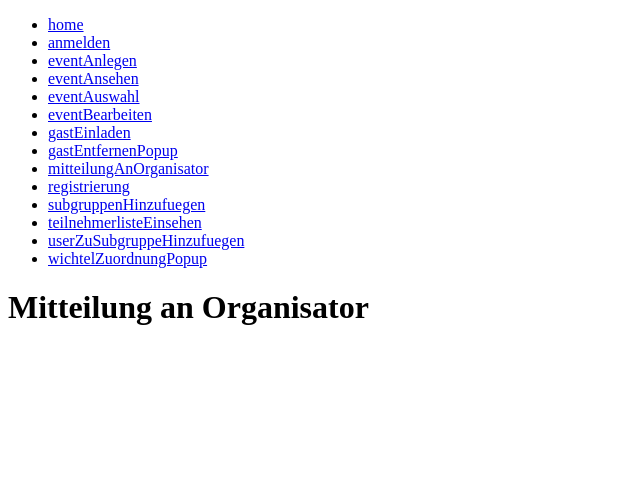
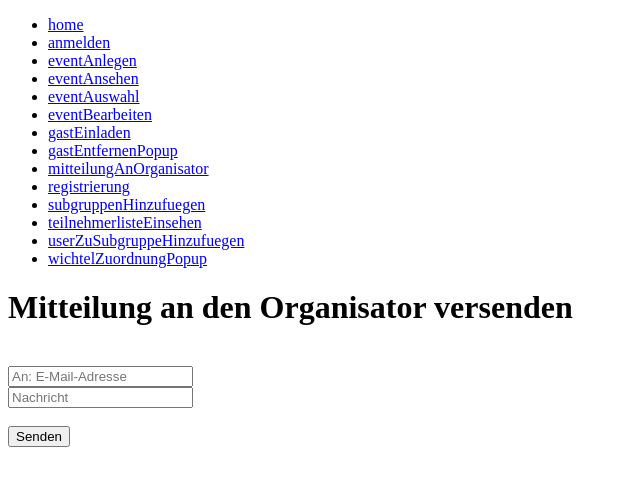
Before and after one commit to pgs3238/WichtelApp2, a React (Create React App) app in the folder src/main/frontend/: page /mitteilungAnOrganisator in a window 1280 px wide. Shown: the top 486 px of the page, without its empty margins (0-640 px from the left). Built offline with nearby package versions, Linux system fonts and the light colour scheme.

Commit message:
verschönerungen kommen noch, morgen früh werde ich die Masken weiterentwickeln

```diff
--- a/src/main/frontend/package.json
+++ b/src/main/frontend/package.json
@@ -3,6 +3,7 @@
   "version": "0.1.0",
   "private": true,
   "dependencies": {
+    "@mui/material": "^5.11.3",
     "@testing-library/jest-dom": "^5.16.5",
     "@testing-library/react": "^13.4.0",
     "@testing-library/user-event": "^13.5.0",
--- a/src/main/frontend/src/pages/Anmelden.jsx
+++ b/src/main/frontend/src/pages/Anmelden.jsx
@@ -23,32 +23,31 @@ function Layout() {
         <form onSubmit={handleSubmit}>
             <h1>Secret Santa</h1>
             <h2>Login</h2>
-            <label>Enter Email-Address:
-                &emsp;
-                <input
+
+            <input
                     type="text"
+                    placeholder="E-Mail-Adresse"
                     id="email"
                     name="email"
                     value={inputs.email || ""}
                     onChange={handleChange}
-                />
-            </label>
+            />
+
             <br/>
-            <label>Enter Password:
-                &emsp;&emsp;&emsp;&nbsp;
                 <input
                     type="password"
+                    placeholder="Passwort"
                     id="passwort"
                     name="passwort"
                     value={inputs.password || ""}
                     onChange={handleChange}
                 />
-            </label>
+
             <br/>
             <br/>
             <input type="submit" id="anmelden" value="Login"/>
-            &emsp;&emsp;&emsp;&emsp;&emsp;&emsp;&emsp;&emsp;&emsp;
-            &nbsp;&nbsp;
+            &emsp;&emsp;&emsp;&emsp;&emsp;&emsp;&emsp;
+
             <input type="submit" id="pwvergessen" value="Forgot Password"/>
             <br/><br/>
             <input type="submit" id="chgpgadduser" value="Create new Account"/>
--- a/src/main/frontend/src/pages/EventAnlegen.jsx
+++ b/src/main/frontend/src/pages/EventAnlegen.jsx
@@ -33,7 +33,7 @@ function Layout() {
             </label>
             <br/>
 
-            <label>Wann soll das Event:
+            <label>Wann soll das Event stattfinden?:
                 <input
                     type = "date"
                     onChange = {e=>setDate(e.target.value)}
--- a/src/main/frontend/src/pages/EventAuswahl.jsx
+++ b/src/main/frontend/src/pages/EventAuswahl.jsx
@@ -1,10 +1,28 @@
 
-import React from 'react';
+import React, {useState} from 'react';
+
 
 function Layout() {
+
+    const [inputs, setInputs] = useState({});
+
+    const handleSubmit = (event) => {
+        event.preventDefault();
+        alert(inputs);
+    }
+
     return (
-        <h1>Eventübersicht</h1>
-    );
+        <from onSubmit={handleSubmit}>
+            <h1>Secret Santa</h1>
+            <h2>Eventübersicht</h2>
+
+
+
+            <button>Neues Event anlegen</button>
+            <button>Auswählen</button>
+        </from>
+
+            );
 }
 
 export default Layout;
--- a/src/main/frontend/src/pages/MitteilungAnOrganisator.jsx
+++ b/src/main/frontend/src/pages/MitteilungAnOrganisator.jsx
@@ -1,9 +1,46 @@
 
-import React from 'react';
+import React, {useState} from 'react';
+
 
 function Layout() {
+
+    const [formState, setFormState] = useState({});
+
+    const changeHandler = (event) => {
+        setFormState({...formState, [event.target.name]: event.target.value});
+    }
+
     return (
-        <h1>Mitteilung an Organisator</h1>
+        <form>
+            <h1>Mitteilung an den Organisator versenden</h1>
+
+            <br/>
+
+            <input
+                type = "email"
+                placeholder = "An: E-Mail-Adresse"
+                name = "email"
+                value = ""
+                onChange = {changeHandler}
+
+            />
+
+            <br/>
+
+            <input
+                type = "text"
+                placeholder = "Nachricht"
+                name = "name"
+                value = ""
+                onChange = {changeHandler}
+            />
+
+            <br/>
+            <br/>
+
+            <input type="submit" id="senden" value="Senden"/>
+
+        </form>
     );
 }
 
--- a/src/main/frontend/src/pages/Registrierung.jsx
+++ b/src/main/frontend/src/pages/Registrierung.jsx
@@ -22,6 +22,7 @@ function Layout() {
                 &emsp;&emsp;&nbsp;
                 <input
                     type="text"
+                    placeholder="Vorname"
                     id="vname"
                     name="vorname"
                     value={inputs.name || ""}
@@ -33,6 +34,7 @@ function Layout() {
                 &emsp;&nbsp;&nbsp;&nbsp;
                 <input
                     type="text"
+                    placeholder="Nachname"
                     id="nname"
                     name="nachname"
                     value={inputs.name || ""}
@@ -44,6 +46,7 @@ function Layout() {
                 &emsp;
                 <input
                     type="text"
+                    placeholder="E-Mail Adresse"
                     id="email"
                     name="email"
                     value={inputs.email || ""}
@@ -55,6 +58,7 @@ function Layout() {
                 &emsp;&emsp;&emsp;
                 <input
                     type="password"
+                    placeholder="Passwort"
                     id="passwort"
                     name="passwort"
                     value={inputs.password || ""}
@@ -62,7 +66,7 @@ function Layout() {
                 />
             </label>
             <br/><br/>
-            <input type="submit" id="adduser" value="Register"/>
+            <input type="submit" id="adduser" value="Registrieren"/>
         </form>
     );
 }
```
Also changed, not shown: 1 other file (tests, documents, lock files or other folders).
